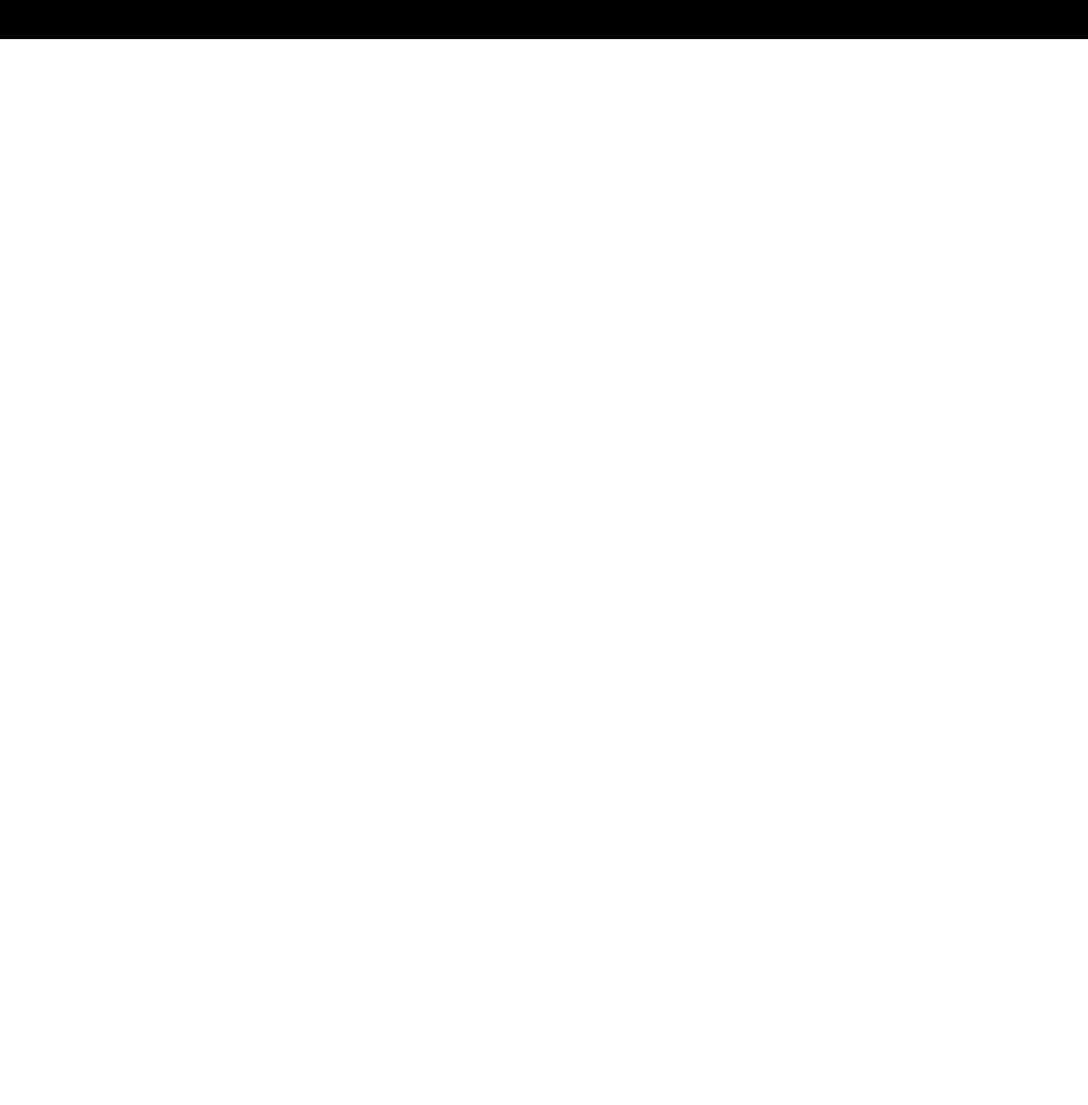
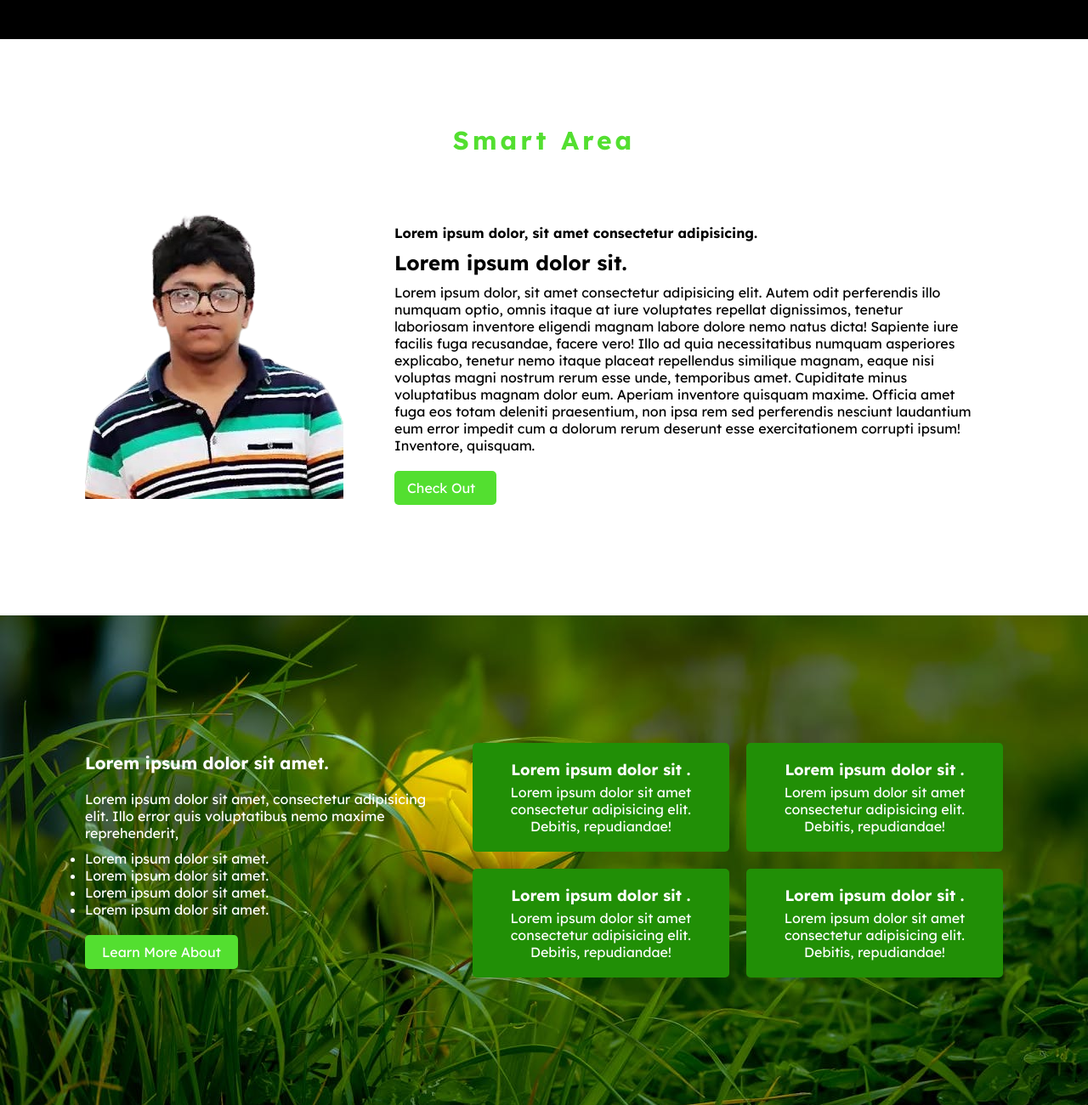
Before and after one commit to abuobaida3009/responsive-website-for-demo, a plain HTML site: page index.html in a window 1280 px wide. Shown: the part 1355-2655 px from the top of the page at 85% size. Before the commit the page ends 1401 px from the top, so only its background shows below. Drawn offline with Linux system fonts and the light colour scheme; a web font is replaced by a local one.

Commit message:
about section

```diff
--- a/index.html
+++ b/index.html
@@ -74,6 +74,66 @@
                 </div>
             </div>
         </section>
+
+        <!-- smart section code start here  -->
+
+        <section class="smart">
+            <div class="titel"><h2>Smart Area</h2></div>
+            <div class="smart-parent">
+                <img src="images/sawon.png" alt="Sawon">
+                <div class="smart-text">
+                    <h4>Lorem ipsum dolor, sit amet consectetur adipisicing.</h4>
+                    <h2>Lorem ipsum dolor sit.</h2>
+                    <p>Lorem ipsum dolor, sit amet consectetur adipisicing elit. Autem odit perferendis illo numquam optio, omnis itaque at iure voluptates repellat dignissimos, tenetur laboriosam inventore eligendi magnam labore dolore nemo natus dicta! Sapiente iure facilis fuga recusandae, facere vero! Illo ad quia necessitatibus numquam asperiores explicabo, tenetur nemo itaque placeat repellendus similique magnam, eaque nisi voluptas magni nostrum rerum esse unde, temporibus amet. Cupiditate minus voluptatibus magnam dolor eum. Aperiam inventore quisquam maxime. Officia amet fuga eos totam deleniti praesentium, non ipsa rem sed perferendis nesciunt laudantium eum error impedit cum a dolorum rerum deserunt esse exercitationem corrupti ipsum! Inventore, quisquam.</p>
+                    <a href="#">Check Out</a>
+                </div>
+            </div>
+        </section>
+        <!-- smart section code end here  -->
+
+        <!-- about section code start here  -->
+         <section class="about">
+            <div class="about-parent">
+                <div class="about-text">
+                    <h4>Lorem ipsum dolor sit amet.</h4>
+                    <p>Lorem ipsum dolor sit amet, consectetur adipisicing elit. Illo error quis voluptatibus nemo maxime reprehenderit, </p>
+                    <ul>
+                        <li>Lorem ipsum dolor sit amet.</li>
+                        <li>Lorem ipsum dolor sit amet.</li>
+                        <li>Lorem ipsum dolor sit amet.</li>
+                        <li>Lorem ipsum dolor sit amet.</li>
+                    </ul>
+                    <a href="#">Learn More About</a>
+                </div>
+                <div class="about-content-parent">
+                    <div class="about-content">
+                        <h4>Lorem ipsum dolor sit .</h4>
+                        <p>Lorem ipsum dolor sit amet consectetur adipisicing elit. Debitis, repudiandae!</p>
+                    </div>
+                    <div class="about-content">
+                        <h4>Lorem ipsum dolor sit .</h4>
+                        <p>Lorem ipsum dolor sit amet consectetur adipisicing elit. Debitis, repudiandae!</p>
+                    </div>
+                    <div class="about-content">
+                        <h4>Lorem ipsum dolor sit .</h4>
+                        <p>Lorem ipsum dolor sit amet consectetur adipisicing elit. Debitis, repudiandae!</p>
+                    </div>
+                    <div class="about-content">
+                        <h4>Lorem ipsum dolor sit .</h4>
+                        <p>Lorem ipsum dolor sit amet consectetur adipisicing elit. Debitis, repudiandae!</p>
+                    </div>
+                </div>
+
+            </div>
+
+         </section>
+
+
+        <!-- about section code end here  -->
+
+
+
+
      </main>
     <!-- main section code end here  -->
 </body>
--- a/style.css
+++ b/style.css
@@ -78,7 +78,7 @@ nav ul li a.active{
     background-color: black;
     padding: 50px;
 }
-.Services .titel{
+ .titel{
     width: auto;
     color: rgb(83, 223, 48);
     text-align: center;
@@ -113,7 +113,107 @@ nav ul li a.active{
     padding: 0 5px;
 
 }
-/* main section code end  here  */
+
+
+/* smart section code start here  */
+
+.smart{
+    margin: 100px 0;
+}
+.smart-parent{
+    display: flex;
+    justify-content: space-between;
+    align-items: center;
+    margin: 0 100px;
+    gap: 30px;
+}
+.smart-text{
+    margin: 30px;
+}
+.smart-text h4{
+    margin-top: 50px;
+}
+.smart-text h2{
+    padding: 10px 0;
+}
+.smart-text a{
+    text-decoration: none;
+    color: white;
+    background-color: rgb(83, 223, 48);
+    padding: 10px 15px;
+    margin-top: 20px;
+    display: block;
+    width: 120px;
+    border-radius: 5px;
+    transition: 0.5s;
+}
+.smart-text a:hover{
+    background-color: rgb(31, 141, 4);
+}
+/* smart section code end here  */
+
+/* about section code start here  */
+
+.about{
+    background-image: url(images/about.jpg);
+    background-repeat: no-repeat;
+    background-position: center center;
+    background-size: cover;
+    padding: 150px 0;
+}
+.about-parent{
+    display: flex;
+    justify-content: center;
+    align-items: center;
+    margin: 0 100px;
+    gap: 30px;
+}
+.about-text h4{
+    color: #fff;
+    font-size: 20px;
+    margin-bottom: 20px;
+}
+.about-text p{
+    color: #fff;
+    margin-bottom: 10px;
+}
+.about-text li{
+    color: #fff;
+}
+.about-text a{
+    text-decoration: none;
+    color: #fff;
+    display: inline-block;
+    margin-top: 20px;
+    padding: 10px 20px;
+    background-color: rgb(83, 223, 48);
+    border-radius: 5px;
+    transition: 0.5s;
+}
+.about-text a:hover{
+    background-color: rgb(33, 143, 6);
+}
+.about-content-parent{
+    display: grid;
+    grid-template-columns: repeat(2, 1fr);
+    grid-gap: 20px;
+    color: #fff;
+}
+.about-content{
+    background-color: rgb(33, 143, 6);
+    text-align: center;
+    padding: 20px 15px;
+    border-radius: 5px;
+}
+.about-content h4{
+    font-size: 18px;
+
+}
+.about-content p{
+    margin-top: 5px;
+
+}
+/* about section code end here  */
 
 
 /* nav bar responsive code start here  */
@@ -147,6 +247,8 @@ nav ul li a.active{
         background: none;
         color: rgb(83, 223, 48);
     }
+
+
 }
 /* nav bar responsive code end here  */
 
@@ -160,6 +262,28 @@ nav ul li a.active{
         grid-template-columns: repeat(1, 1fr);
         width: 100%;
     }
+    .smart-parent{
+        display: block;
+        margin: 0 20px;
+    }
+    .smart-parent img{
+        width: 100%;
+    }
+    .about-parent{
+        display: block;
+        margin: 0 30px;
+        gap: 15px;
+    }
+    .about-content-parent{
+        display: grid;
+        grid-template-columns: repeat(1, 1fr);
+        grid-gap: 10px;
+        color: #fff;
+    }
+    .about-text a{
+        display: inline-block;
+        margin-bottom: 20px;
+    }
 }
 
 @media only screen and (min-width: 689px) and (max-width: 1099px){
@@ -169,6 +293,22 @@ nav ul li a.active{
         width: 100%;
         grid-gap: 20px
     }
+    .smart-parent{
+        display: block;
+        margin: 0 50px;
+    }
+    .smart-parent img{
+        width: 100%;
+    }
+    .about-parent{
+        display: block;
+        margin: 0 70px;
+        gap: 30px;
+    }
+    .about-text a{
+        display: inline-block;
+        margin-bottom: 20px;
+    }
 }
 
 
```
Also changed, not shown: images/about.jpg (added), images/sawon.png (added).
